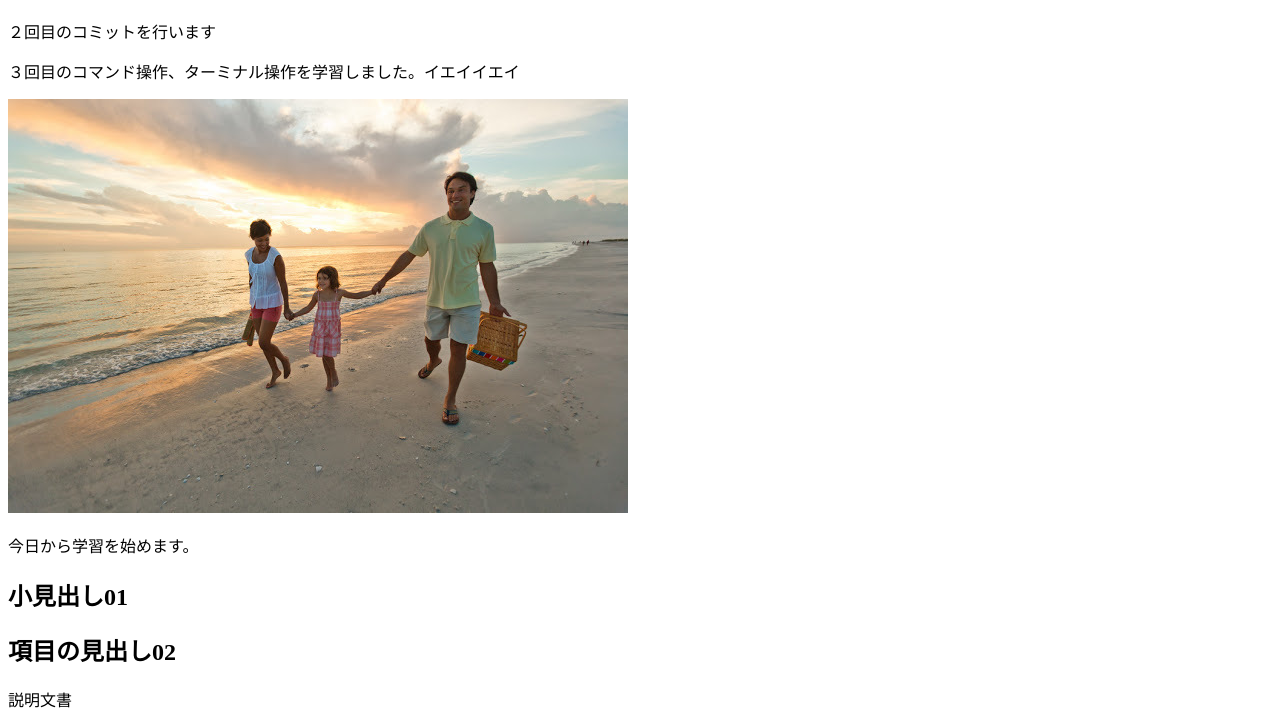
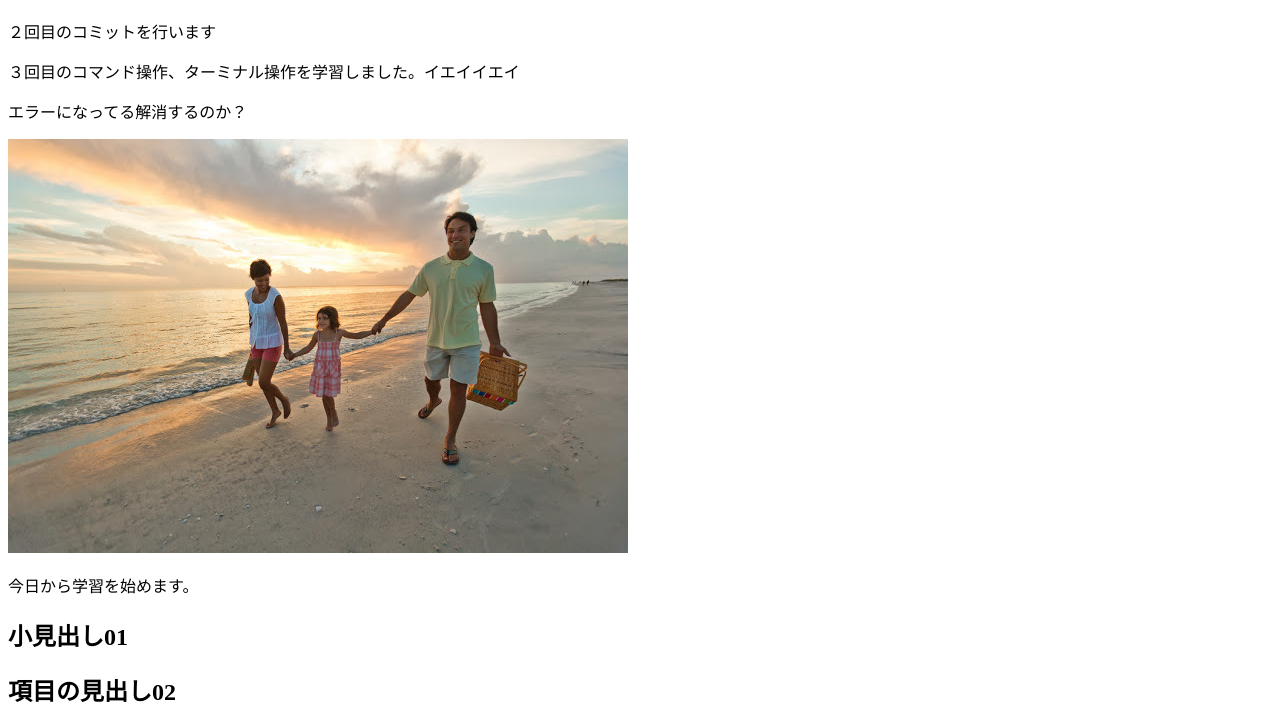
Before and after one commit to toshihiroozeki/lesson_test, a plain HTML site: page index.html in a window 1280 px wide. Shown: the part 70-794 px from the top of the page. Drawn offline with Linux system fonts and the light colour scheme.

Commit message:
VS経由のエラー確認

```diff
--- a/index.html
+++ b/index.html
@@ -9,6 +9,7 @@
     <h1>初めてのwebサイト制作 Gitの学習を始めました。XcodeとGithubの同期もしました。</h1>
     <p>２回目のコミットを行います</p>
     <p>３回目のコマンド操作、ターミナル操作を学習しました。イエイイエイ</p>
+    <p>エラーになってる解消するのか？</p>
     <p><img src="abc.jpg" alt="家族旅行"></p>
 
 
```
